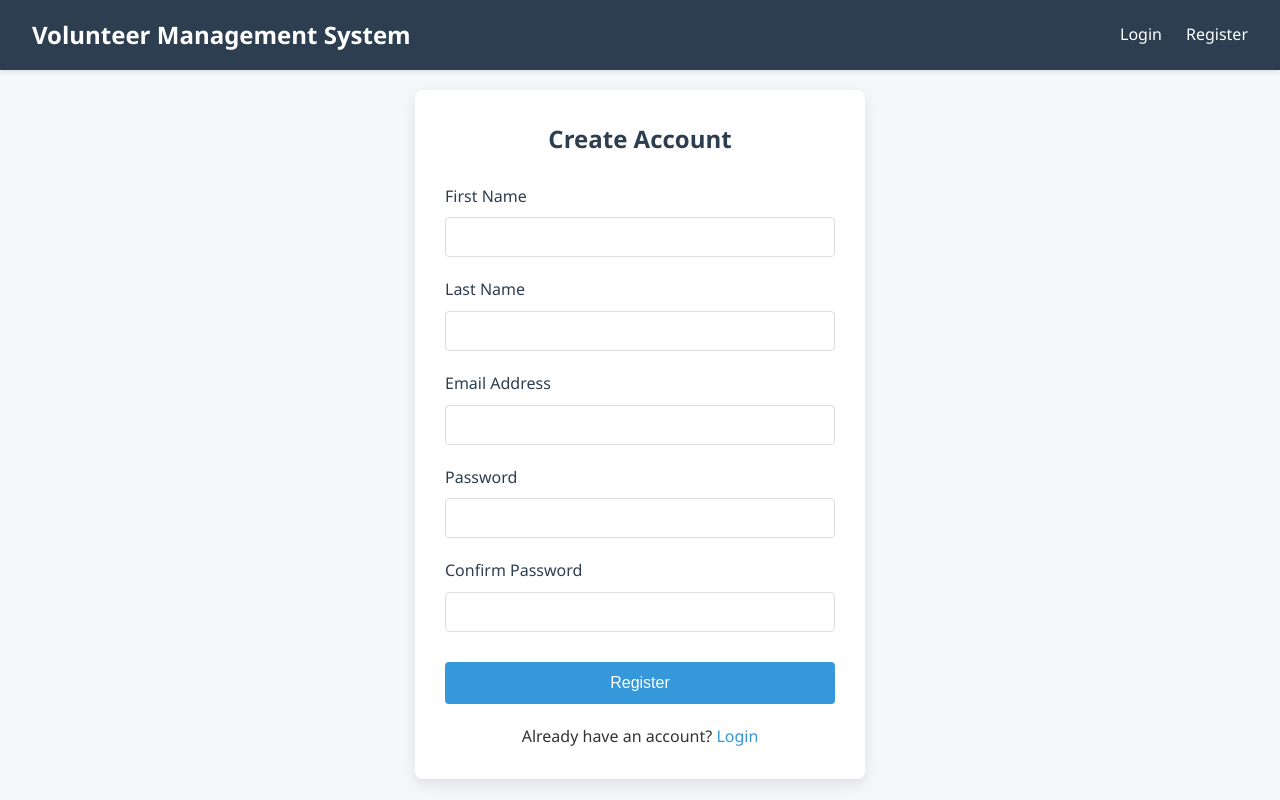
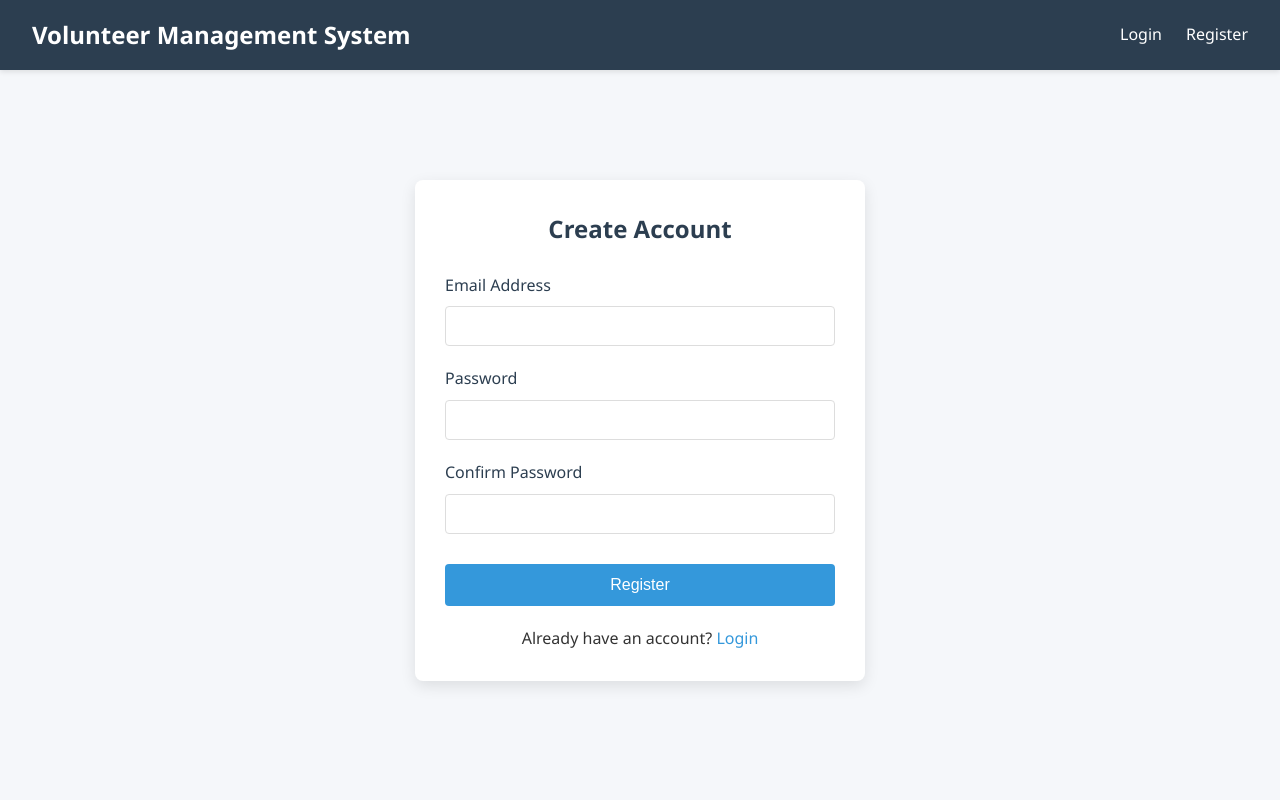
Before and after one commit to wanatx2003/Software_Design_Project, a React (Create React App) app in the folder client/: page /register in a window 1280 px wide. Built offline with nearby package versions, Linux system fonts and the light colour scheme; the HTML template or start-up script is replaced by a standard one.

Commit message:
Fix: remove first and last name, to follow instructions

```diff
--- a/client/src/components/auth/Register.js
+++ b/client/src/components/auth/Register.js
@@ -83,31 +83,6 @@ const Register = ({ login, isAuthenticated }) => {
         {errors.general && <div className="error-message">{errors.general}</div>}
 
         <form onSubmit={onSubmit} className="auth-form">
-          <div className="form-group">
-            <label htmlFor="firstName">First Name</label>
-            <input
-              type="text"
-              id="firstName"
-              name="firstName"
-              value={firstName}
-              onChange={onChange}
-              className={errors.firstName ? 'error' : ''}
-            />
-            {errors.firstName && <span className="error-text">{errors.firstName}</span>}
-          </div>
-
-          <div className="form-group">
-            <label htmlFor="lastName">Last Name</label>
-            <input
-              type="text"
-              id="lastName"
-              name="lastName"
-              value={lastName}
-              onChange={onChange}
-              className={errors.lastName ? 'error' : ''}
-            />
-            {errors.lastName && <span className="error-text">{errors.lastName}</span>}
-          </div>
 
           <div className="form-group">
             <label htmlFor="email">Email Address</label>
```
